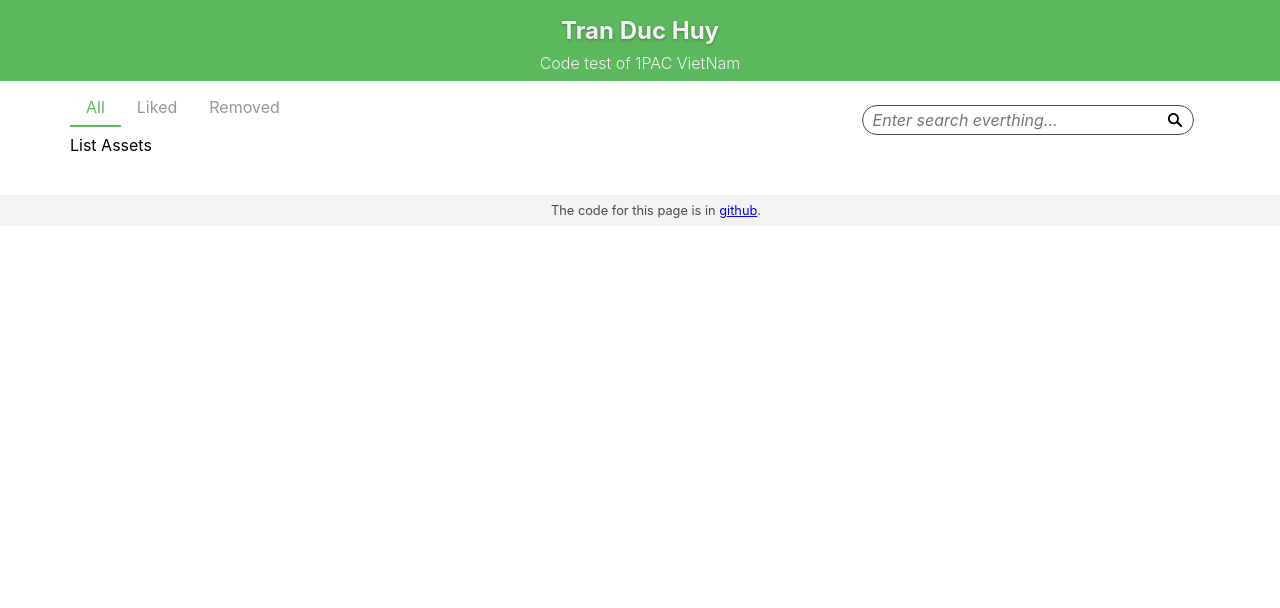
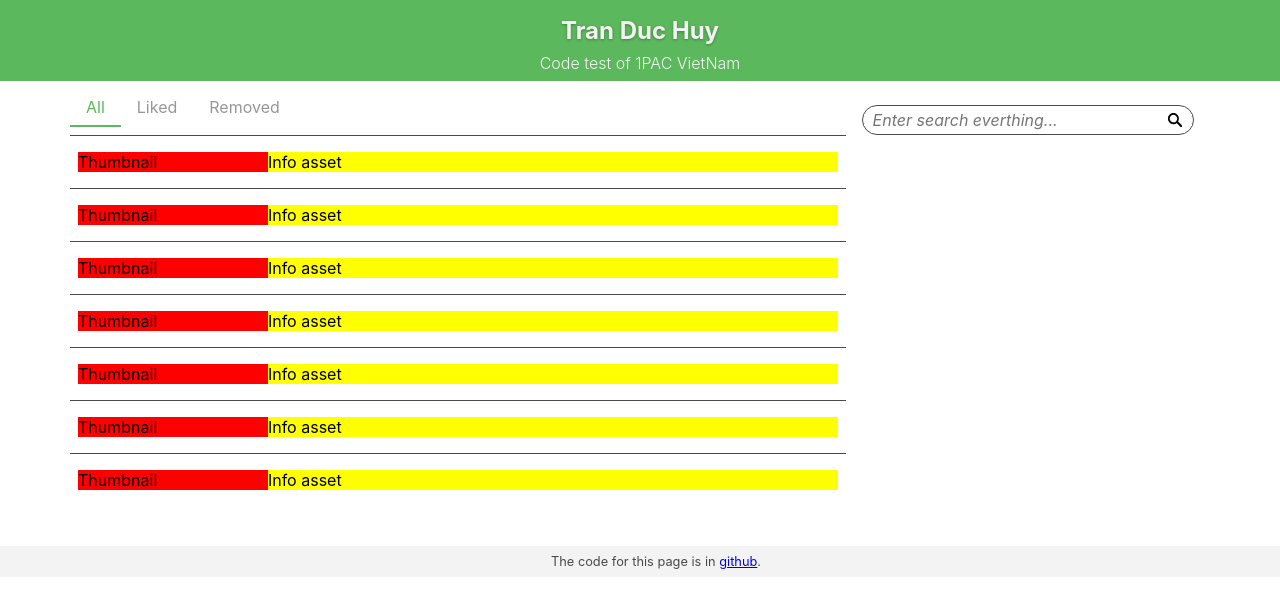
Before and after one commit to duchuytran943/onepacvietnam, a Vue app: page / in a window 1280 px wide. Shown: the top 608 px of the page. Built offline with nearby package versions, Linux system fonts and the light colour scheme; no server answers.

Commit message:
Layout list assets

```diff
--- a/src/assets/scss/components/_components.ContentContainer.scss
+++ b/src/assets/scss/components/_components.ContentContainer.scss
@@ -1,22 +1,12 @@
 .content__container {
   display: flex;
   flex-direction: column;
-
-  .content__wrap {
-  }
-
-  .search__container {
-  }
 }
 
 @media (min-width: 576px) {
-  .content__container {
-  }
 }
 
 @media (min-width: 768px) {
-  .content__container {
-  }
 }
 
 @media (min-width: 992px) {
@@ -34,6 +24,4 @@
 }
 
 @media (min-width: 1200px) {
-  .content__container {
-  }
 }
--- /dev/null
+++ b/src/assets/scss/components/_components.ListAssets.scss
@@ -0,0 +1,33 @@
+.list__container {
+  margin-top: 0.5rem;
+}
+
+.item__container {
+  border-top: solid 1px $color_gray_1;
+  padding: 1rem 0.5rem;
+}
+
+.item__thumbnail {
+  background-color: red;
+  flex: 1;
+}
+
+.item__info {
+  background-color: yellow;
+  flex: 3;
+}
+
+@media (min-width: 576px) {
+}
+
+@media (min-width: 768px) {
+  .item__container {
+    display: flex;
+  }
+}
+
+@media (min-width: 992px) {
+}
+
+@media (min-width: 1200px) {
+}
--- a/src/assets/scss/components/index.scss
+++ b/src/assets/scss/components/index.scss
@@ -3,3 +3,4 @@
 @import '_components.ContentContainer';
 @import '_components.ViewToggle';
 @import '_components.Search';
+@import '_components.ListAssets';
--- /dev/null
+++ b/src/components/ListAssets/AssetItem.vue
@@ -0,0 +1,10 @@
+<template>
+  <div class="item__container">
+    <div class="item__thumbnail">
+      Thumbnail
+    </div>
+    <div class="item__info">
+      Info asset
+    </div>
+  </div>
+</template>
--- a/src/components/ListAssets/ListAssets.vue
+++ b/src/components/ListAssets/ListAssets.vue
@@ -1,12 +1,22 @@
 <template>
-  <div>
-    List Assets
+  <div class="list__container">
+    <AssetItem />
+    <AssetItem />
+    <AssetItem />
+    <AssetItem />
+    <AssetItem />
+    <AssetItem />
+    <AssetItem />
   </div>
 </template>
 
 <script>
+import AssetItem from './AssetItem.vue';
+
 export default {
-  components: {},
+  components: {
+    AssetItem,
+  },
 
   data() {
     return {};
--- a/src/components/ListAssets/index.js
+++ b/src/components/ListAssets/index.js
@@ -1,3 +1,4 @@
 import ListAssets from './ListAssets.vue';
+import AssetItem from './AssetItem.vue';
 
-export { ListAssets };
+export { ListAssets, AssetItem };
```
